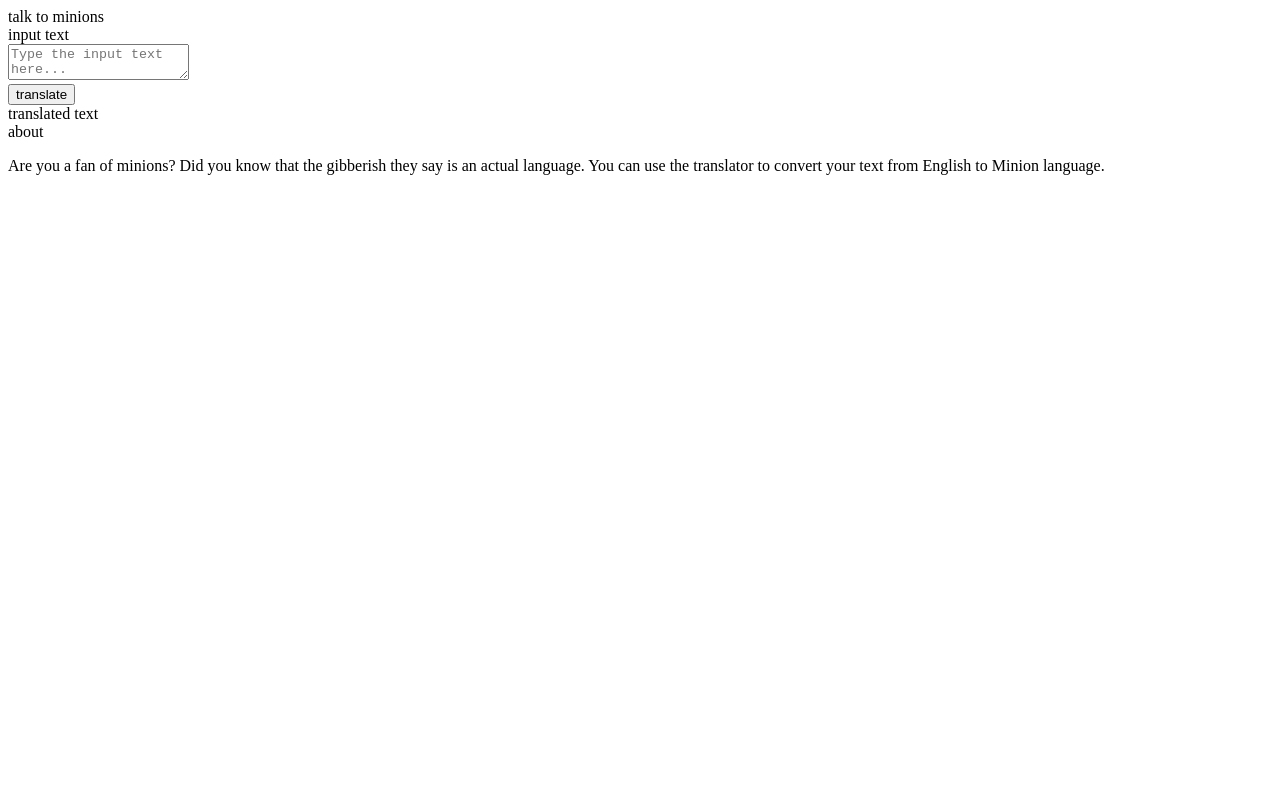
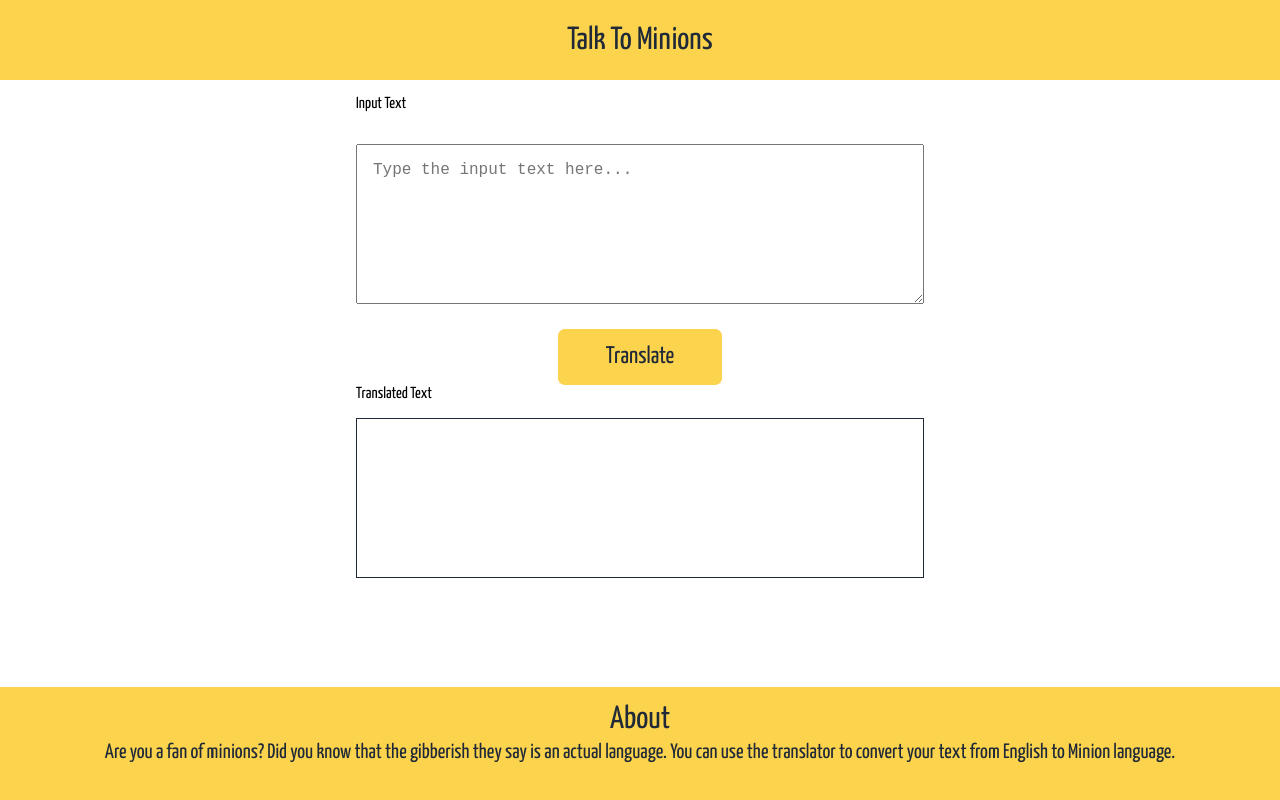
Before and after one commit to tejasnls/neogcamp-talk-to-minions, a plain HTML site: page index.html in a window 1280 px wide. Drawn offline with Linux system fonts and the light colour scheme.

Commit message:
styles - added css

```diff
--- a/index.html
+++ b/index.html
@@ -24,6 +24,7 @@
           <header>
               translated text
           </header>
+          <div id="translatedOutput"></div>
       </section>
     </div>
     <footer>
--- a/styles.css
+++ b/styles.css
@@ -0,0 +1,100 @@
+@import url("https://fonts.googleapis.com/css2?family=Yanone+Kaffeesatz:wght@400;700&display=swap");
+
+:root {
+    --primary-color: #fcd34d;
+    --text-color: #1f2937;
+}
+
+* {
+    box-sizing: border-box;
+}
+
+body {
+    font-family: "Yanone Kaffeesatz", sans-serif;
+    margin: 0;
+}
+header, button {
+    text-transform: capitalize;
+}
+
+
+.header {
+    background-color: var(--primary-color);
+    text-align: center;
+    padding: 1.5rem;
+    font-size: 2rem;
+    color: var(--text-color);
+}
+
+#main {
+    margin: auto;
+    max-width: 600px;
+    padding: 1rem;
+    display: block;
+}
+
+#user-input {
+  box-sizing: border-box;
+  display: block;
+  width: 100%;
+  font-size: 1rem;
+  min-height: 20vh;
+  margin-top: 2rem;
+  padding: 1rem;
+}
+
+#btn-translate {
+    padding: 1rem 3rem;
+    color: var(--text-color);
+    font-size: 1.5rem;
+    background-color: var(--primary-color);
+    border-radius: 0.5rem;
+    border: 1px white solid;
+    margin: 1.5rem auto 0rem auto;
+    display: block;
+    font-family: "Yanone Kaffeesatz", sans-serif;
+}
+
+#btn-translate:hover {
+    background-color: white;
+    cursor: pointer;
+    border: 1px var(--primary-color) solid;
+    color: var(--primary-color);
+}
+
+#translatedOutput {
+    box-sizing: border-box;
+    display: block;
+    width: 100%;
+    min-height: 20vh;
+    border: 1px var(--text-color) solid;
+    margin-top: 1rem;
+    font-size: 1.5rem;
+    color: var(--text-color);
+    padding: 1rem;
+}
+
+footer {
+    width: 100%;
+    display: block;
+    background-color: var(--primary-color);
+    padding: 0rem 1rem 1rem 1rem;
+    text-align: center;
+    bottom: 0;
+    position: fixed;
+}
+
+#footer-about {
+    text-align: center;
+    text-transform: capitalize;
+    font-size: 2rem;
+    margin-top: 1rem;
+    color: var(--text-color);
+}
+
+footer p {
+    font-size: 1.3rem;
+    color: var(--text-color);
+    text-align: center;
+    margin-top: 0.5rem;
+}
```
